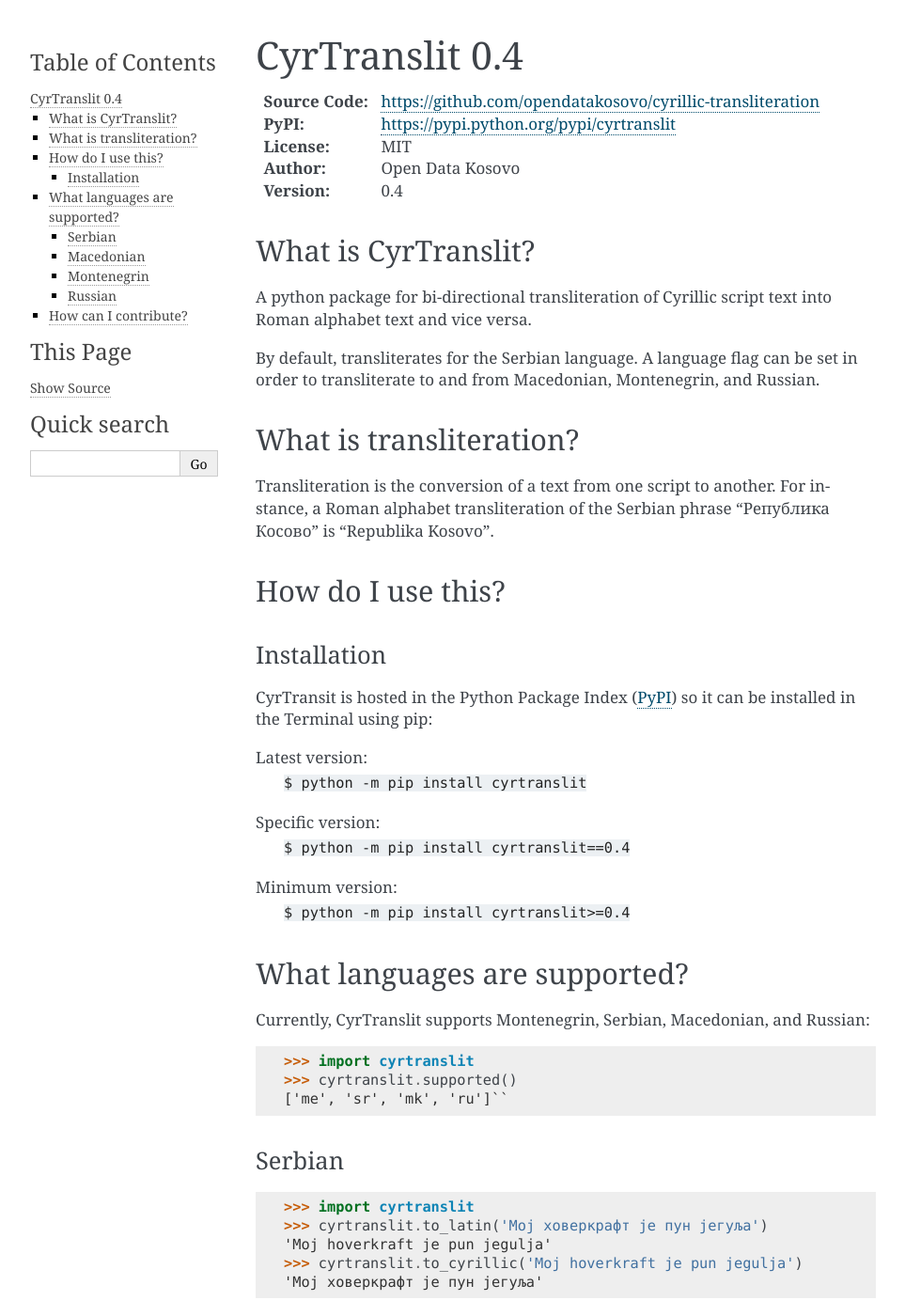
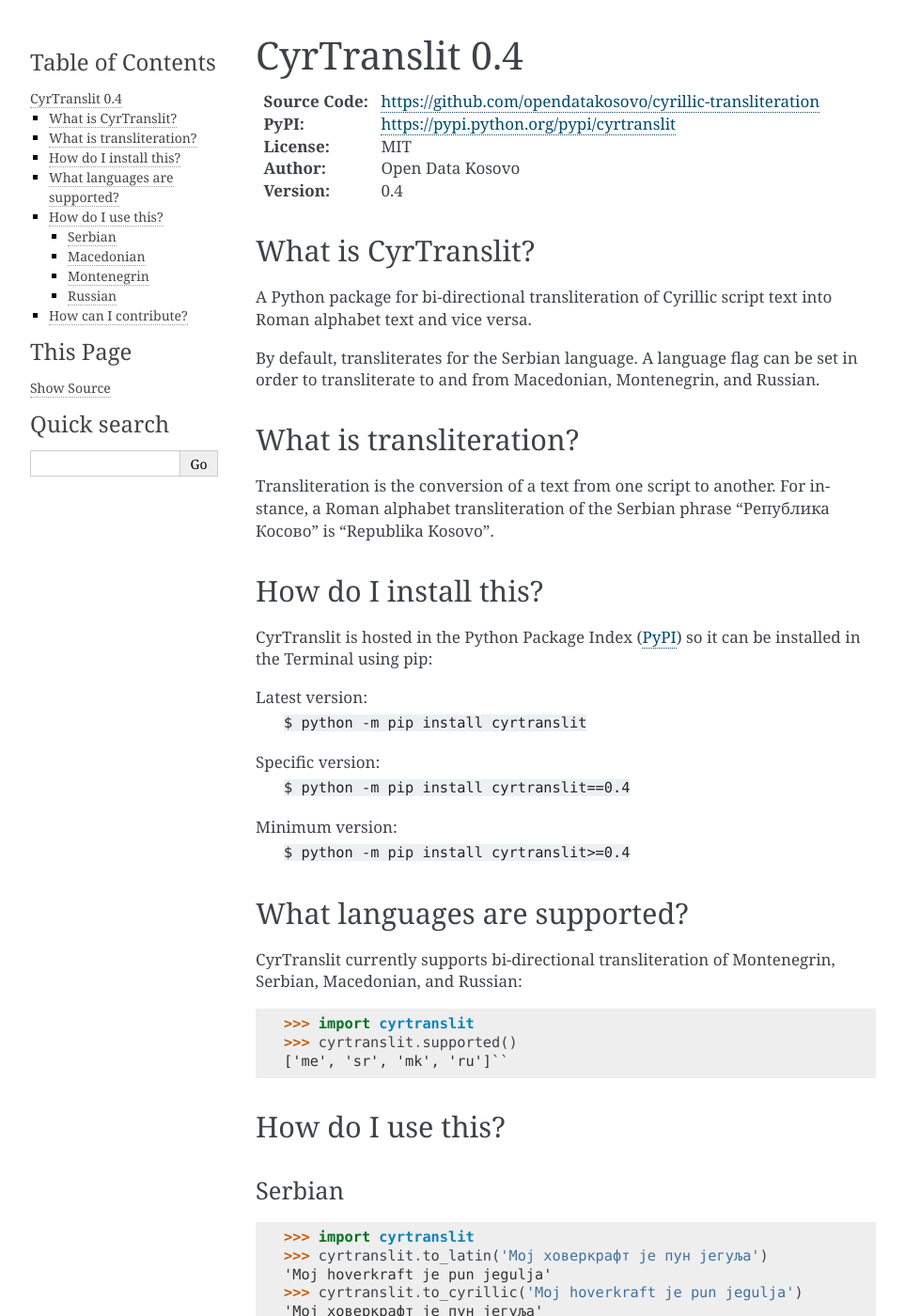
Before and after one commit to opendatakosovo/cyrillic-transliteration, a Sphinx documentation site: the page built from doc/index.rst, in a window 1280 px wide and 1400 px high. Shown: the whole window at 94% size, without its empty margins (148-1111 px from the left). Built offline with Sphinx 7.4.7, drawn with Linux system fonts in a browser that asks for light colours.

Commit message:
minor rst doc update

```diff
--- a/doc/index.rst
+++ b/doc/index.rst
@@ -14,7 +14,7 @@
 ====================
 What is CyrTranslit?
 ====================
-A python package for bi-directional transliteration of Cyrillic script text into Roman alphabet text and vice versa.
+A Python package for bi-directional transliteration of Cyrillic script text into Roman alphabet text and vice versa.
 
 By default, transliterates for the Serbian language. A language flag can be set in order to transliterate to and from Macedonian, Montenegrin, and Russian.
 
@@ -24,13 +24,10 @@
 
 Transliteration is the conversion of a text from one script to another. For instance, a Roman alphabet transliteration of the Serbian phrase "Република Косово" is "Republika Kosovo".
 
-==================
-How do I use this?
-==================
-************
-Installation
-************
-CyrTransit is hosted in the Python Package Index (PyPI_) so it can be installed in the Terminal using pip:
+======================
+How do I install this?
+======================
+CyrTranslit is hosted in the Python Package Index (PyPI_) so it can be installed in the Terminal using pip:
 
 Latest version:
     ``$ python -m pip install cyrtranslit``
@@ -45,12 +42,16 @@
 =============================
 What languages are supported?
 =============================
-Currently, CyrTranslit supports Montenegrin, Serbian, Macedonian, and Russian:
+CyrTranslit currently supports bi-directional transliteration of Montenegrin, Serbian, Macedonian, and Russian:
 
 >>> import cyrtranslit
 >>> cyrtranslit.supported()
 ['me', 'sr', 'mk', 'ru']``
 
+
+==================
+How do I use this?
+==================
 *******
 Serbian
 *******
```
